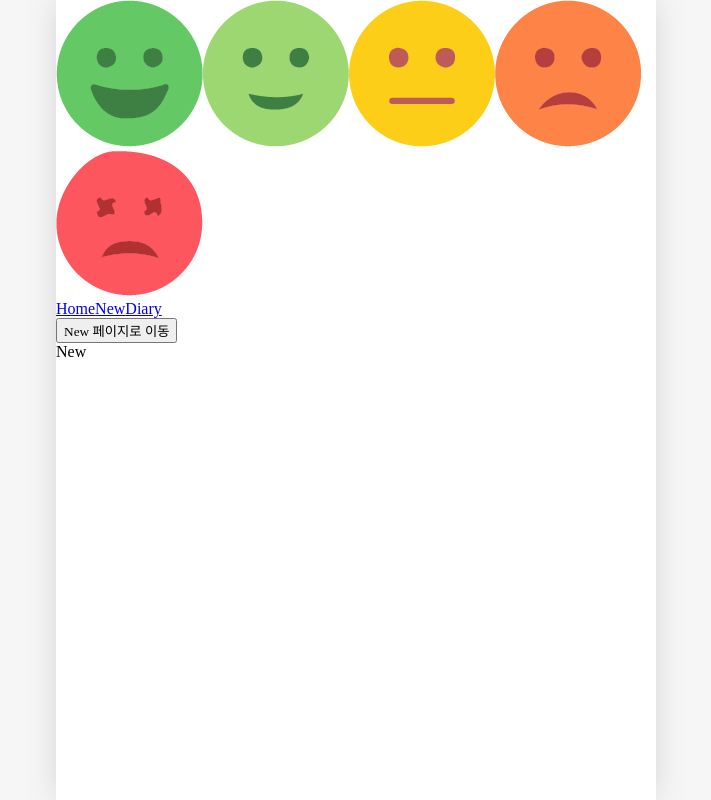
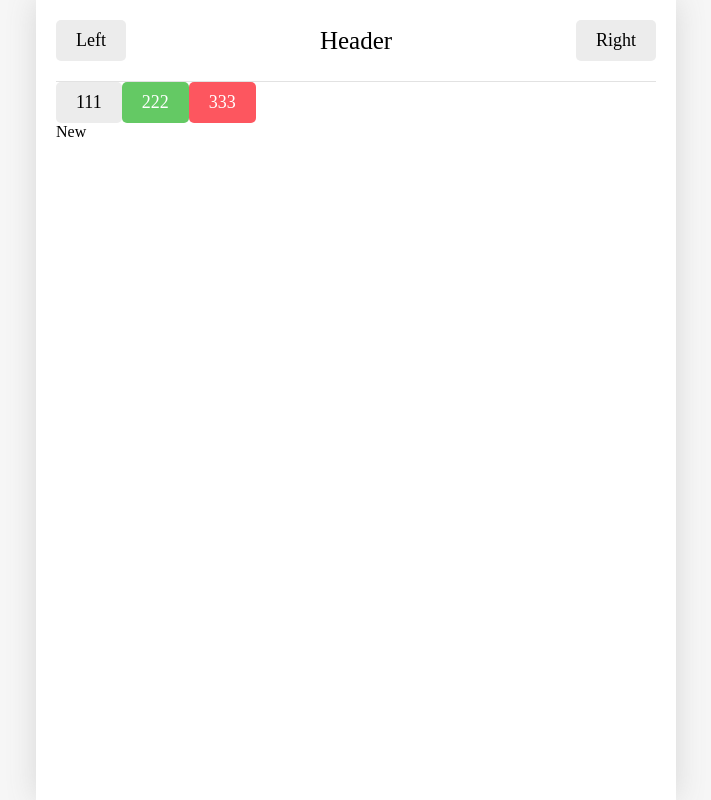
Before and after one commit to sik2Boii/emotion-diary-app, a React (Vite) app in the folder frontend/: page /new in a window 1280 px wide. Shown: the whole page, without its empty margins (284-995 px from the left). Built offline with nearby package versions, Linux system fonts and the light colour scheme; a web font is replaced by a local one.

Commit message:
공통 컴포넌트 구현

```diff
--- a/frontend/src/App.jsx
+++ b/frontend/src/App.jsx
@@ -5,6 +5,8 @@ import Home from "./pages/Home";
 import New from "./pages/New";
 import Notfound from "./pages/Notfound";
 import { getEmotionImage } from "./util/get-emotion-image";
+import Button from "./components/Button";
+import Header from "./components/Header";
 
 // 1. "/" : 모든 일기를 조회하는 Home 페이지
 // 2. "/new": 새로운 일기를 작성하는 New 페이지
@@ -21,30 +23,35 @@ function App() {
 
   return (
     <>
-      <div>
-        <img src={getEmotionImage(1)} />
-        <img src={getEmotionImage(2)} />
-        <img src={getEmotionImage(3)} />
-        <img src={getEmotionImage(4)} />
-        <img src={getEmotionImage(5)} />
-      </div>
+      <Header
+        title={"Header"}
+        leftChild={<Button text={"Left"} />}
+        rightChild={<Button text={"Right"} />}
+      />
 
-      <div>
-        {/* Link 컴포넌트를 사용하면 전체 페이지 리로드 없이 SPA 방식으로 네비게이션이 가능 */}
-        <Link to={"/"}>Home</Link>
-        <Link to={"/new"}>New</Link>
-        <Link to={"/diary"}>Diary</Link>
+      <Button
+        text={"111"}
+        onClick={() => {
+          console.log("111");
+        }}
+      />
 
-        {/* a 태그를 사용하면 페이지가 전체적으로 리로드되며, 네비게이션 시 상태가 초기화됨 */}
-        {/* <a href="/">Home</a> */}
-        {/* <a href="/new">New</a> */}
-        {/* <a href="/diary">Diary</a> */}
-      </div>
+      <Button
+        text={"222"}
+        type={"POSITIVE"}
+        onClick={() => {
+          console.log("222");
+        }}
+      />
 
-      <button onClick={onClickButton}>New 페이지로 이동</button>
+      <Button
+        text={"333"}
+        type={"NEGATIVE"}
+        onClick={() => {
+          console.log("333");
+        }}
+      />
 
-      {/* Routes 컴포넌트 내부에는 Route 컴포넌트만 배치할 수 있습니다.  */}
-      {/* Routes 외부에 작성된 컴포넌트는 모든 페이지에서 공통으로 렌더링됩니다. */}
       <Routes>
         <Route path="/" element={<Home />} />
         <Route path="/new" element={<New />} />
--- /dev/null
+++ b/frontend/src/components/Button.css
@@ -0,0 +1,19 @@
+.Button {
+  background-color: rgb(236, 236, 236);
+  cursor: pointer;
+  border: none;
+  border-radius: 5px;
+  padding: 10px 20px;
+  font-size: 18px;
+  white-space: nowrap;
+}
+
+.Button_POSITIVE {
+  background-color: rgb(100, 201, 100);
+  color: white;
+}
+
+.Button_NEGATIVE {
+  background-color: rgb(253, 86, 95);
+  color: white;
+}
--- /dev/null
+++ b/frontend/src/components/Button.jsx
@@ -0,0 +1,11 @@
+import "./Button.css";
+
+const Button = ({ text, type, onClick }) => {
+  return (
+    <button className={`Button Button_${type}`} onClick={onClick}>
+      {text}
+    </button>
+  );
+};
+
+export default Button;
--- /dev/null
+++ b/frontend/src/components/Header.css
@@ -0,0 +1,26 @@
+.Header {
+  display: flex;
+  align-items: center;
+  padding: 20px 0px;
+  border-bottom: 1px solid rgb(226, 226, 226);
+}
+
+.Header > div {
+  display: flex;
+}
+
+.Header .header_center {
+  width: 50%;
+  font-size: 25px;
+  justify-content: center;
+}
+
+.Header .header_left {
+  width: 25%;
+  justify-content: flex-start;
+}
+
+.Header .header_right {
+  width: 25%;
+  justify-content: flex-end;
+}
--- /dev/null
+++ b/frontend/src/components/Header.jsx
@@ -0,0 +1,13 @@
+import "./Header.css";
+
+const Header = ({ title, leftChild, rightChild }) => {
+  return (
+    <header className="Header">
+      <div className="header_left">{leftChild}</div>
+      <div className="header_center">{title}</div>
+      <div className="header_right">{rightChild}</div>
+    </header>
+  );
+};
+
+export default Header;
--- a/frontend/src/index.css
+++ b/frontend/src/index.css
@@ -18,6 +18,7 @@ body {
   min-height: 100vh;
   height: 100%;
   box-shadow: rgba(100, 100, 100, 0.2) 0px 0px 29px 0px;
+  padding: 0px 20px;
 }
 
 body * {
```
